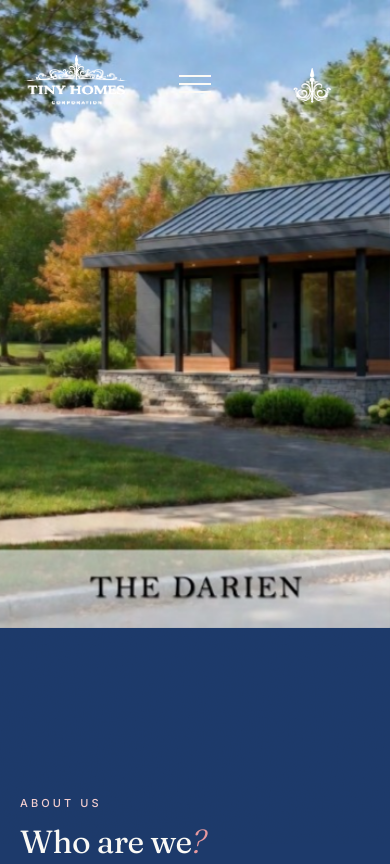
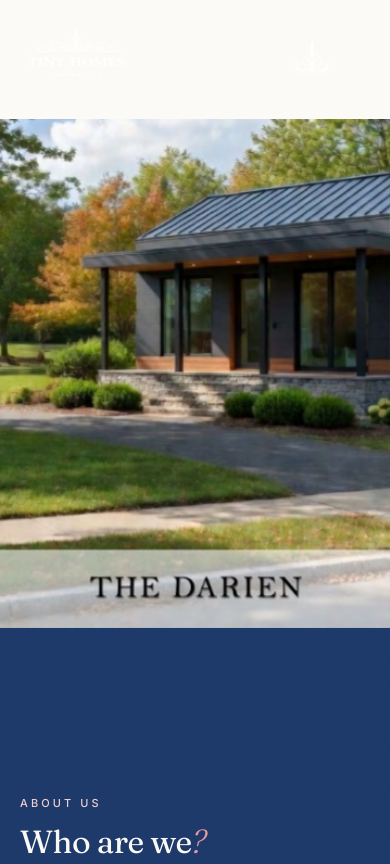
Before and after one commit to mthomas6k/TinyHomes, a plain HTML site: page index.html in a window 390 px wide. Shown: the top 864 px of the page. Drawn offline with nearby package versions, Linux system fonts and the light colour scheme; a web font is replaced by a local one.

Commit message:
fix: resolve mobile nav clipping by removing backdrop-filter, adjust icon sizing to prevent banner stretching

```diff
--- a/css/styles.css
+++ b/css/styles.css
@@ -1255,6 +1255,13 @@
     position: absolute;
     left: 50%;
     transform: translateX(-50%);
+  }
+
+  /* Prevent Safari from clipping the fixed overlay menu */
+  .site-header {
+    backdrop-filter: none !important;
+    -webkit-backdrop-filter: none !important;
+    background: rgba(251, 250, 246, 0.98) !important;
   }
 
   .site-nav {
@@ -1739,9 +1746,11 @@
   opacity: 0.7;
 }
 .brand-phone img {
-  width: 160px;
-  height: 160px;
+  width: 60px;
+  height: 60px;
   object-fit: contain;
+  transform: scale(2.8);
+  transform-origin: center right;
 }
 .brand-phone-number {
   font-family: var(--body);
@@ -1760,7 +1769,12 @@
 @media (max-width: 960px) {
   .brand-phone-number { display: none; }
   .brand-phone { transform: none; }
-  .brand-phone img { width: 110px; height: 110px; }
+  .brand-phone img {
+    width: 44px;
+    height: 44px;
+    transform: scale(2.5);
+    transform-origin: center right;
+  }
 }
 
 
```
